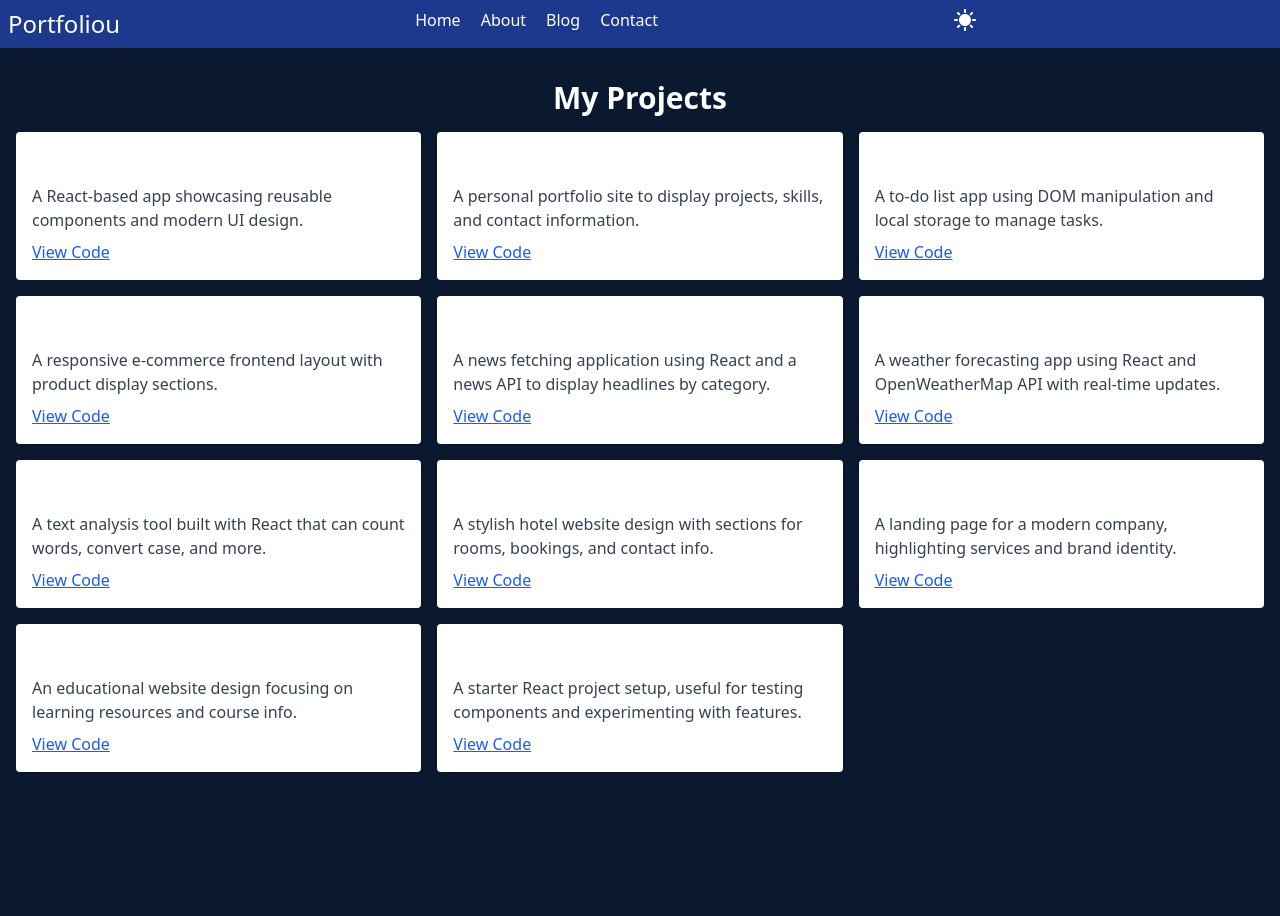
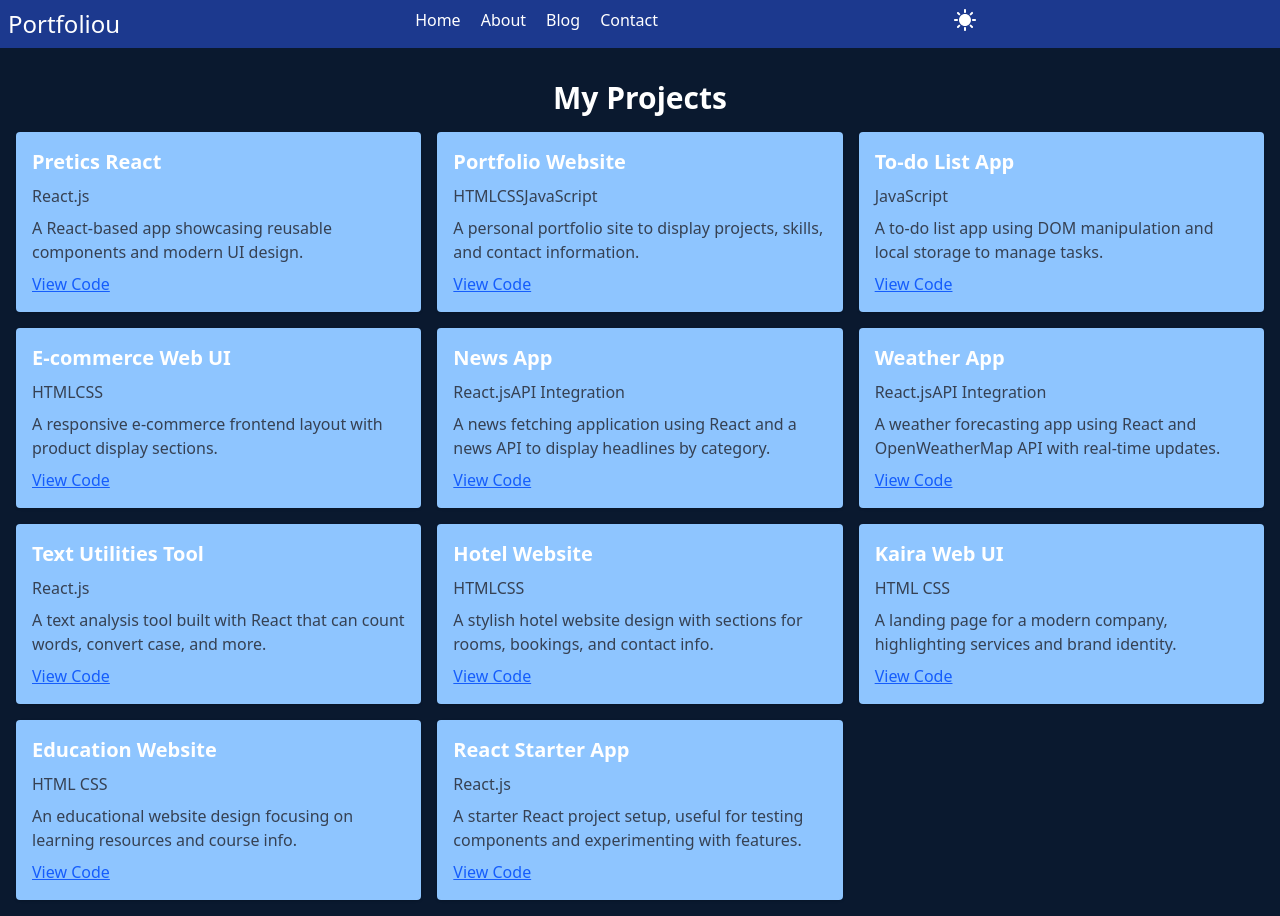
Before and after one commit to sureshjoshi88/Protfoliou-website, a React (Vite) app: page /projects in a window 1280 px wide. Before the commit the page ends 800 px from the top, so only its background shows below. Built offline with nearby package versions, Linux system fonts and the light colour scheme.

Commit message:
UPDATED CODE

```diff
--- a/src/App.jsx
+++ b/src/App.jsx
@@ -33,7 +33,7 @@ function App() {
                 <Route path="/" element={<Home />} />
                 <Route path="/about" element={<About />} />
                 <Route path="/contact" element={<Contact />} />
-                <Route path="/projects" element={<Project/>}/>
+                <Route path="/projects" element={<Project mode = {mode}/>}/>
 
             </Routes>
 
--- a/src/component/Project.jsx
+++ b/src/component/Project.jsx
@@ -1,6 +1,6 @@
 import React from 'react';
 
-const Project = () => {
+const Project = (props) => {
 
 
   const projects = [
@@ -55,13 +55,13 @@ const Project = () => {
   {
     name: "Kaira Web UI",
     url: "https://github.com/sureshjoshi88/kaira-web",
-    techStack: ["HTML", "CSS"],
+    techStack: ["HTML ", "CSS"],
     description: "A landing page for a modern company, highlighting services and brand identity."
   },
   {
     name: "Education Website",
     url: "https://github.com/sureshjoshi88/education-web",
-    techStack: ["HTML", "CSS"],
+    techStack: ["HTML ", "CSS"],
     description: "An educational website design focusing on learning resources and course info."
   },
   {
@@ -79,9 +79,9 @@ const Project = () => {
       <h1 className='text-3xl font-bold mb-4 text-center'>My Projects</h1>
       <div className='grid grid-cols-1 md:grid-cols-3 gap-4'>
         {projects.map((project, index) => (
-          <div key={index} className='shadow p-4 rounded bg-white'>
-            <h2 className='text-xl font-semibold'>{project.name}</h2>
-            <p className='text-gray-700 my-2'>{project.title}</p>
+          <div key={index} className='shadow p-4 rounded bg-blue-300'>
+            <h2  className={`text-xl font-semibold ${props.mode==="dark"?"text-white":"text-black"}`}>{project.name}</h2>
+            <p className='text-gray-700 my-2'>{project.techStack}</p>
             <p className='text-gray-700 my-2'>{project.description}</p>
             <a
               href={project.github}
```
